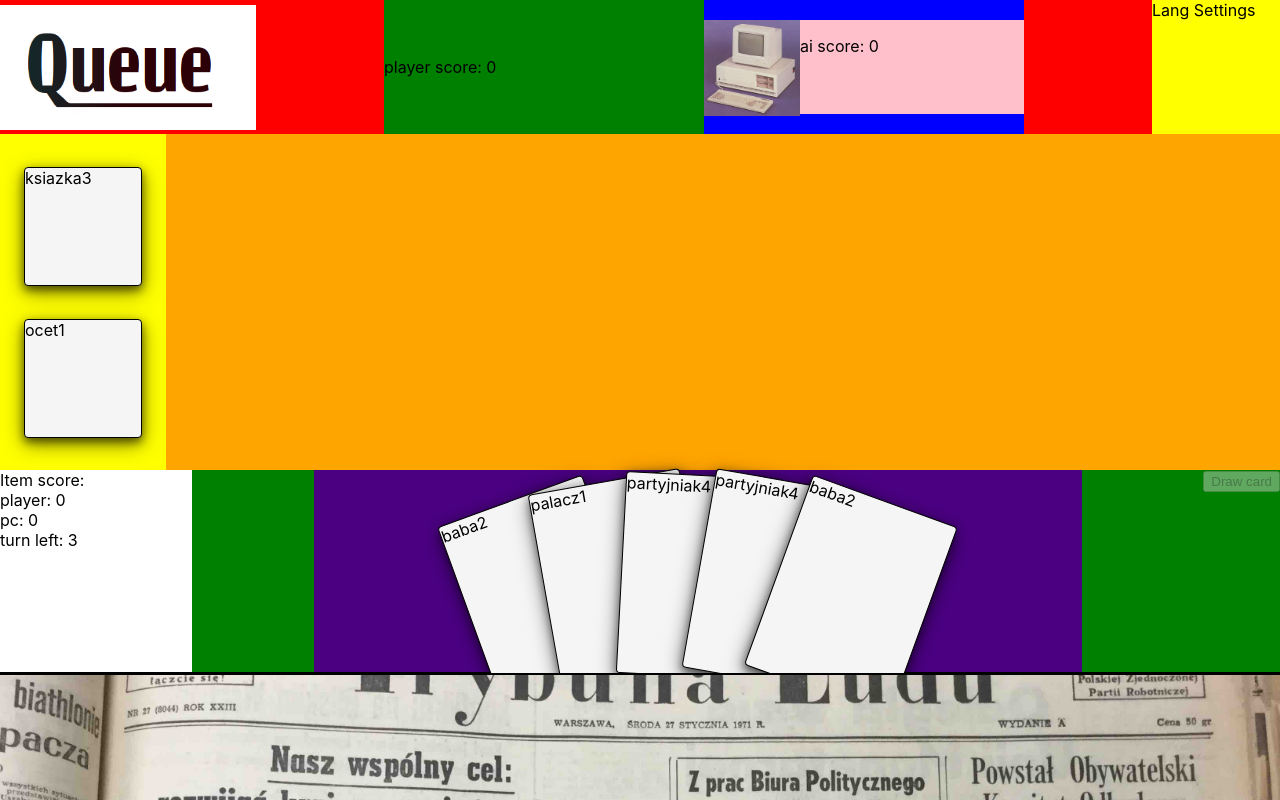
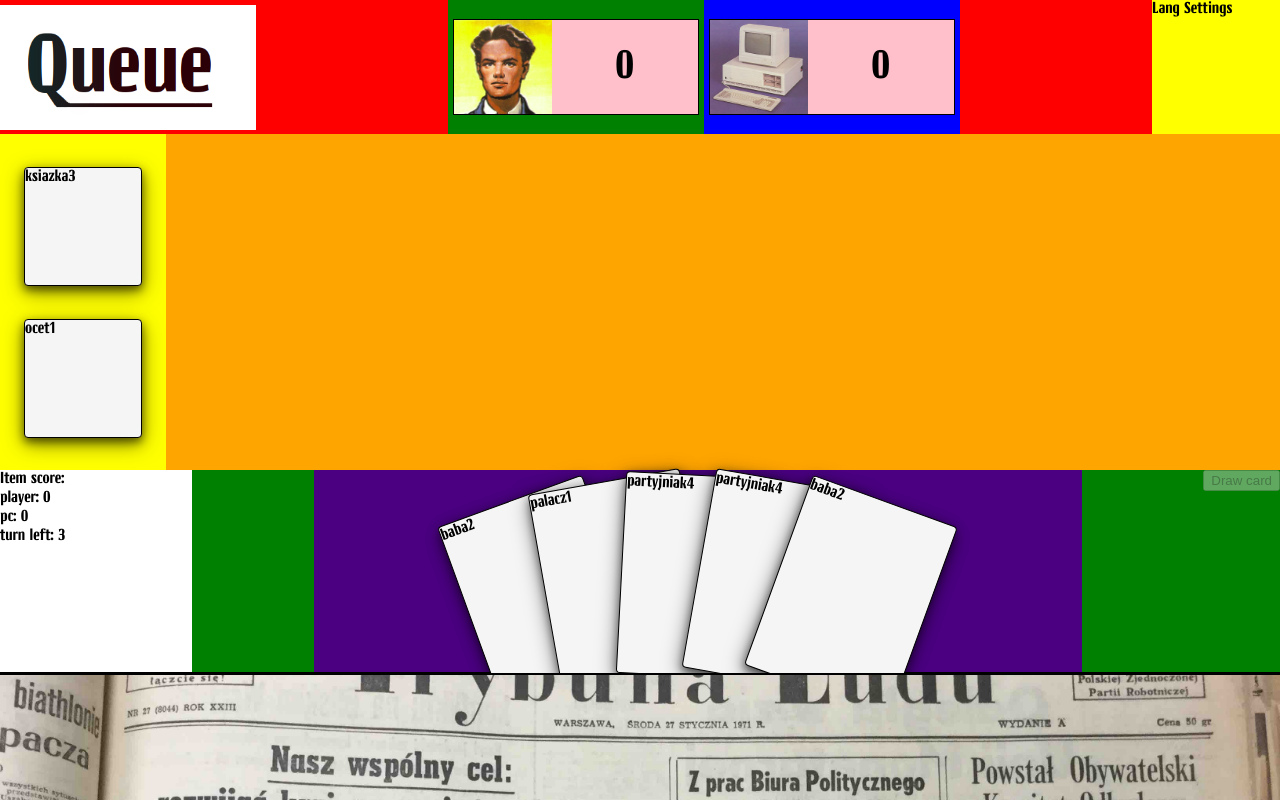
Before and after one commit to michalakweb/that-my-spot, a React (Create React App) app: page / in a window 1280 px wide. Shown: the top 800 px of the page. Built offline with nearby package versions, Linux system fonts and the light colour scheme.

Commit message:
added font and player card with image

```diff
--- a/src/App.scss
+++ b/src/App.scss
@@ -1,8 +1,14 @@
 /* Overall */
+
+@font-face {
+  font-family: "Cyrulik";
+  src: local("Cyrulik"), url("./fonts/Cyrulik-Sharp.ttf");
+}
 
 html,
 body {
   height: 100vh;
+  font-family: "Cyrulik";
 }
 
 #root {
--- a/src/components/header/GameInfo.js
+++ b/src/components/header/GameInfo.js
@@ -1,18 +1,26 @@
 import React from "react"
 import computerImage from "../../images/odra.jpg"
+import playerImage from "../../images/player.jpg"
 
 const GameInfo = props => (
   <div id="game_info">
     <div id="player_info_container">
-      <p>player score: {props.playerScore}</p>
+      <div id="card">
+        <div id="card_photo">
+          <img src={playerImage} alt="face of communist pioneer" />
+        </div>
+        <div id="card_info">
+          <p>{props.playerScore}</p>
+        </div>
+      </div>
     </div>
     <div id="computer_info_container">
-      <div id="computer_card">
-        <div id="computer_card_photo">
+      <div id="card">
+        <div id="card_photo">
           <img src={computerImage} alt="old computer" />
         </div>
-        <div id="computer_card_info">
-          <p>ai score: {props.computerScore}</p>
+        <div id="card_info">
+          <p>{props.computerScore}</p>
         </div>
       </div>
     </div>
--- a/src/styles/header.scss
+++ b/src/styles/header.scss
@@ -19,7 +19,7 @@
 #game_info {
   display: flex;
   flex-direction: row;
-  width: 50%;
+  width: 40%;
   height: 100%;
   background-color: indigo;
   justify-content: space-evenly;
@@ -34,24 +34,33 @@
   justify-content: center;
 }
 
-#computer_card {
+#card {
   display: flex;
   background-color: pink;
   height: 70%;
+  border: 1px solid black;
+  margin: 5px;
 }
 
-#computer_card_photo {
-  width: 30%;
+#card_photo {
+  display: flex;
+  width: 40%;
 
   img {
     width: 100%;
+    height: 100%;
   }
 }
 
-#computer_card_info {
+#card_info {
   display: flex;
-  width: 70%;
-  align-content: center;
+  width: 60%;
+  justify-content: center;
+  align-self: center;
+
+  p {
+    font-size: 40px;
+  }
 }
 
 #player_info_container {
```
Also changed, not shown: src/fonts/Cyrulik-Sharp.ttf (added), src/images/player.jpg (added).
